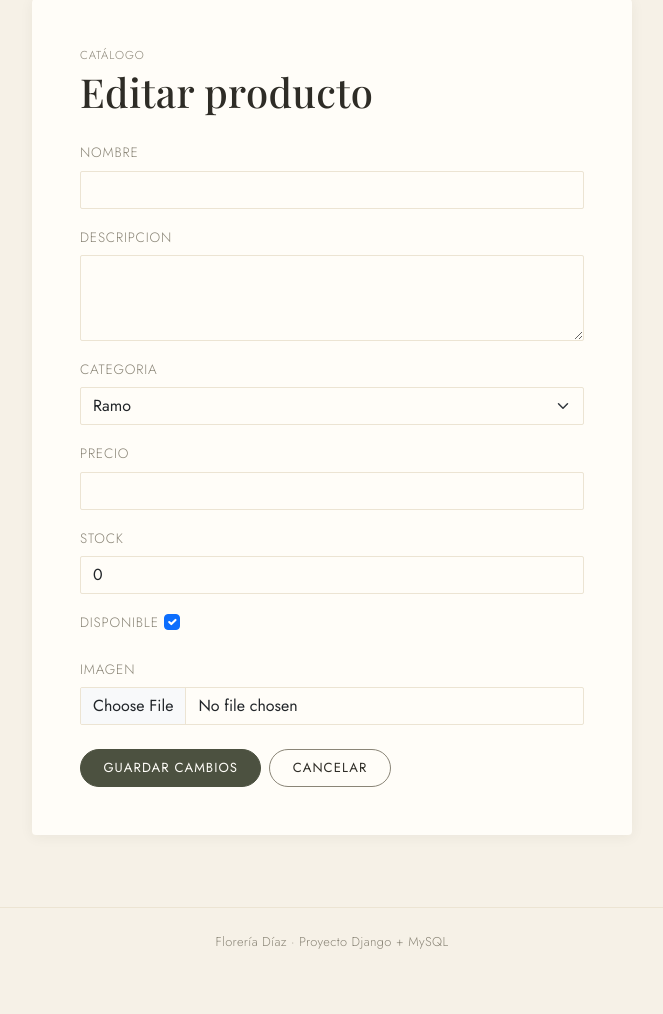
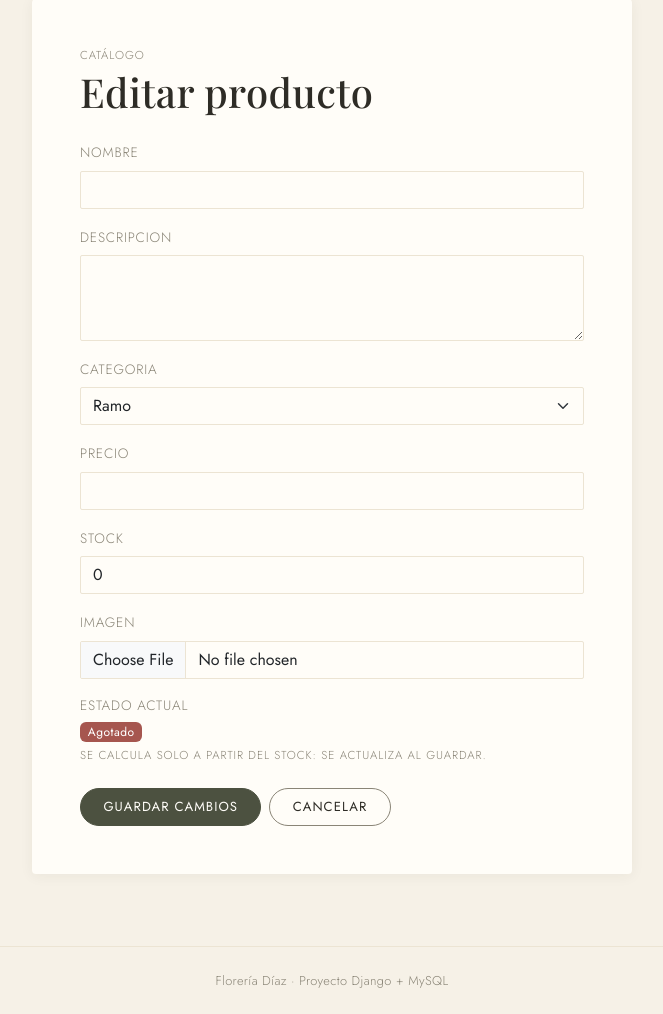
Before and after one commit to NeoAlyss/BackEnd-Evaluacion02-Floreria, a Django app: template floreriapp/templates/floreriapp/editar.html in a window 1280 px wide. Shown: the part 128-1142 px from the top of the page, without its empty margins (308-971 px from the left). Before the commit the page ends 1077 px from the top, so only its background shows below. Run offline with Django 5.2, Linux system fonts and the light colour scheme; the template is opened without the code that fills it: values that come from a table or form of the project are taken from there, others are empty; some web fonts are replaced.

Commit message:
Ajustes de texto, Regla de negocio: Stock en 0 automatico agotado y mayor a 0 automatico disponible

```diff
--- a/floreriapp/forms.py
+++ b/floreriapp/forms.py
@@ -5,14 +5,13 @@ from .models import Producto
 class ProductoForm(forms.ModelForm):
     class Meta:
         model = Producto
-        fields = ['nombre', 'descripcion', 'categoria', 'precio', 'stock', 'disponible', 'imagen']
+        fields = ['nombre', 'descripcion', 'categoria', 'precio', 'stock', 'imagen']
         widgets = {
             'nombre': forms.TextInput(attrs={'class': 'form-control'}),
             'descripcion': forms.Textarea(attrs={'class': 'form-control', 'rows': 3}),
             'categoria': forms.Select(attrs={'class': 'form-select'}),
             'precio': forms.NumberInput(attrs={'class': 'form-control', 'step': '0.01', 'min': '0.01'}),
             'stock': forms.NumberInput(attrs={'class': 'form-control', 'min': '0'}),
-            'disponible': forms.CheckboxInput(attrs={'class': 'form-check-input'}),
             'imagen': forms.ClearableFileInput(attrs={'class': 'form-control'}),
         }
         error_messages = {
@@ -38,15 +37,3 @@ class ProductoForm(forms.ModelForm):
         if stock is None or stock < 0:
             raise forms.ValidationError('El stock no puede ser negativo.')
         return stock
-
-    def clean(self):
-        cleaned_data = super().clean()
-        stock = cleaned_data.get('stock')
-        disponible = cleaned_data.get('disponible')
-
-        if stock == 0 and disponible:
-            raise forms.ValidationError(
-                'No puedes marcar el producto como disponible si el stock es 0.'
-            )
-
-        return cleaned_data
--- a/floreriapp/models.py
+++ b/floreriapp/models.py
@@ -18,5 +18,9 @@ class Producto(models.Model):
     fecha_ingreso = models.DateField(auto_now_add=True)
     imagen = models.ImageField(upload_to='productos/', blank=True, null=True)
 
+    def save(self, *args, **kwargs):
+        self.disponible = self.stock > 0
+        super().save(*args, **kwargs)
+
     def __str__(self):
         return self.nombre
--- a/floreriapp/templates/floreriapp/editar.html
+++ b/floreriapp/templates/floreriapp/editar.html
@@ -30,6 +30,16 @@
         </div>
         {% endfor %}
 
+        <div class="mb-3">
+            <p class="form-label mb-1">Estado actual</p>
+            {% if producto.disponible %}
+                <span class="badge badge-disponible">Disponible</span>
+            {% else %}
+                <span class="badge badge-agotado">Agotado</span>
+            {% endif %}
+            <div class="categoria-tag mt-1">Se calcula solo a partir del stock: se actualiza al guardar.</div>
+        </div>
+
         <div class="d-flex gap-2 mt-4">
             <button type="submit" class="btn btn-pill">Guardar cambios</button>
             <a href="{% url 'listado_productos' %}" class="btn btn-pill-outline">Cancelar</a>
```
Also changed, not shown: floreriapp/templates/floreriapp/index.html (+10 -2 lines).
